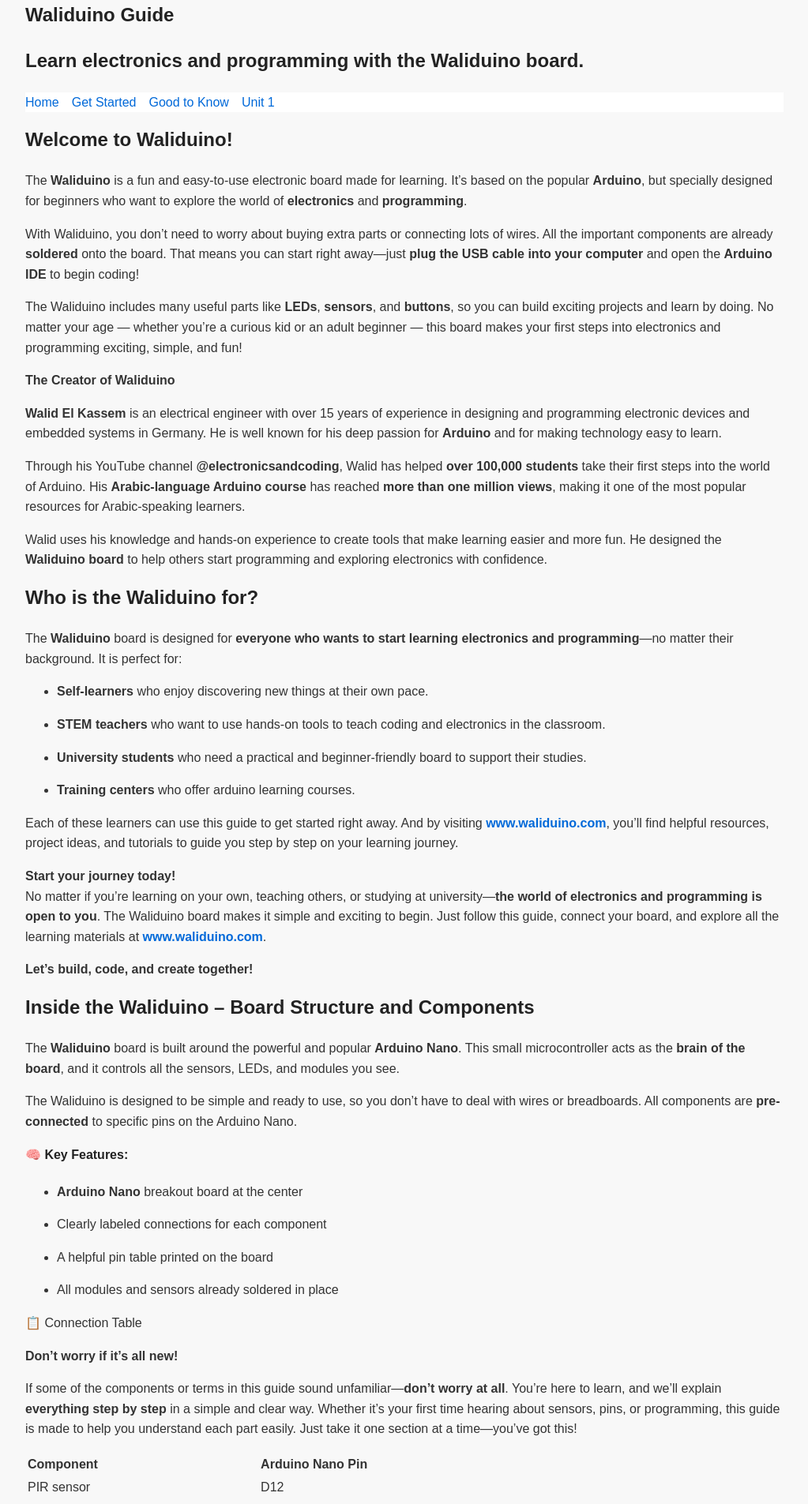
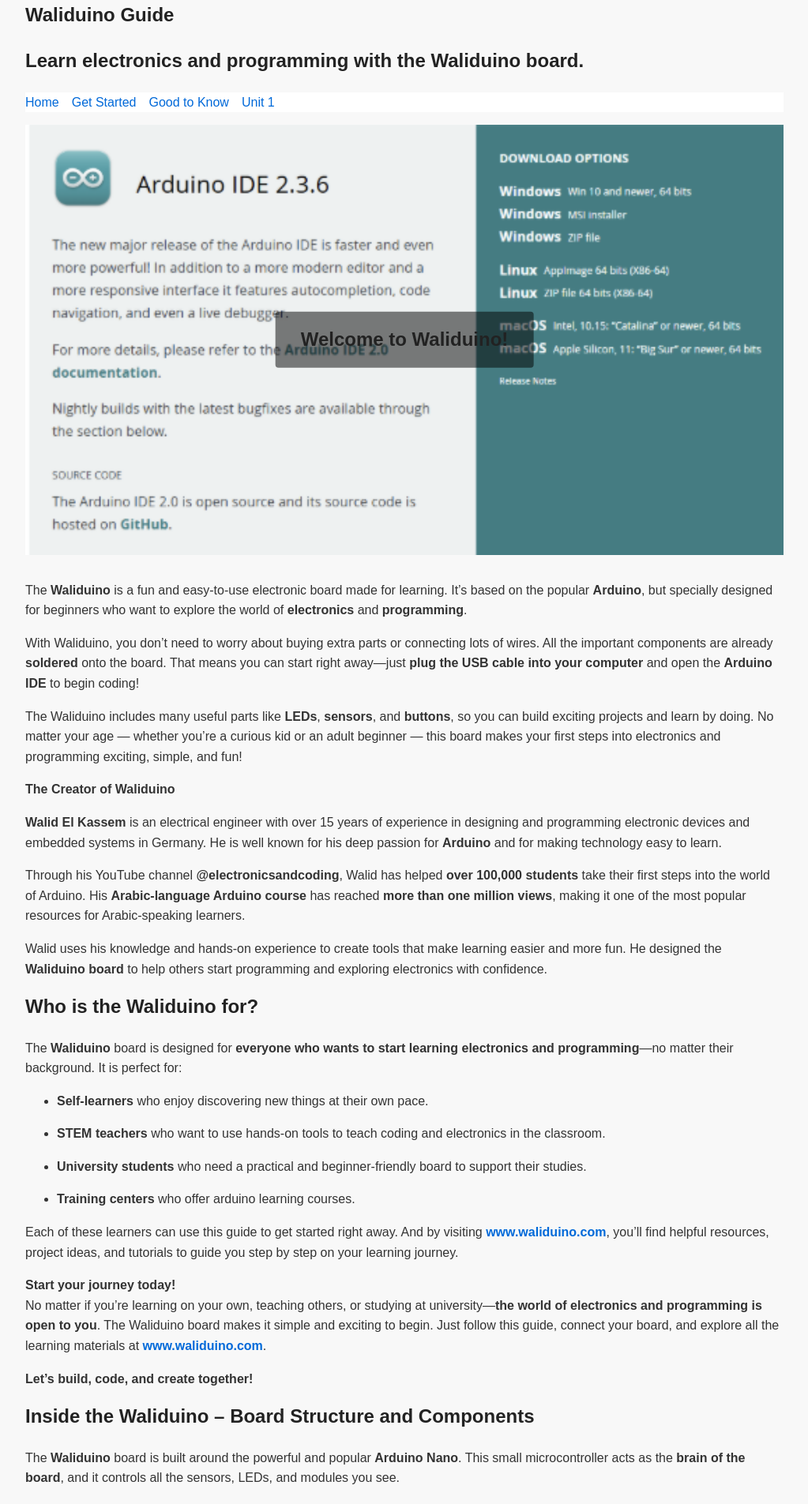
Before and after one commit to WalidElKassem/WaliduinoGuide, a Jekyll site: the page built from index.md, in a window 1280 px wide. Shown: the top 1905 px of the page at 79% size, without its empty margins (128-1151 px from the left). Built offline with Jekyll 4.4.1, drawn with Linux system fonts in a browser that asks for light colours.

Commit message:
Add hero banner include and apply on homepage

```diff
--- /dev/null
+++ b/_includes/hero-banner.html
@@ -0,0 +1,4 @@
+<div class="hero-banner">
+  <img src="{{ include.image | relative_url }}" alt="{{ include.alt | default: '' }}">
+  <h1 class="hero-headline">{{ include.headline }}</h1>
+</div>
--- a/assets/css/style.css
+++ b/assets/css/style.css
@@ -76,3 +76,25 @@
     margin: 0.5rem 0;
   }
 }
+
+/* Hero Banner */
+.hero-banner {
+  position: relative;
+  text-align: center;
+  color: #fff;
+  margin-bottom: 2rem;
+}
+.hero-banner img {
+  width: 100%;
+  height: auto;
+  display: block;
+}
+.hero-headline {
+  position: absolute;
+  top: 50%;
+  left: 50%;
+  transform: translate(-50%, -50%);
+  background: rgba(0, 0, 0, 0.5);
+  padding: 1rem 2rem;
+  border-radius: 4px;
+}
--- a/index.md
+++ b/index.md
@@ -4,8 +4,7 @@
 description: Introduction to the Waliduino board and course.
 ---
 
-
-# Welcome to Waliduino\!
+{% include hero-banner.html image="/assets/img/ArduinoDownload.png" alt="Downloading Arduino" headline="Welcome to Waliduino!" %}
 
 The **Waliduino** is a fun and easy-to-use electronic board made for learning. It’s based on the popular **Arduino**, but specially designed for beginners who want to explore the world of **electronics** and **programming**.
 
```
